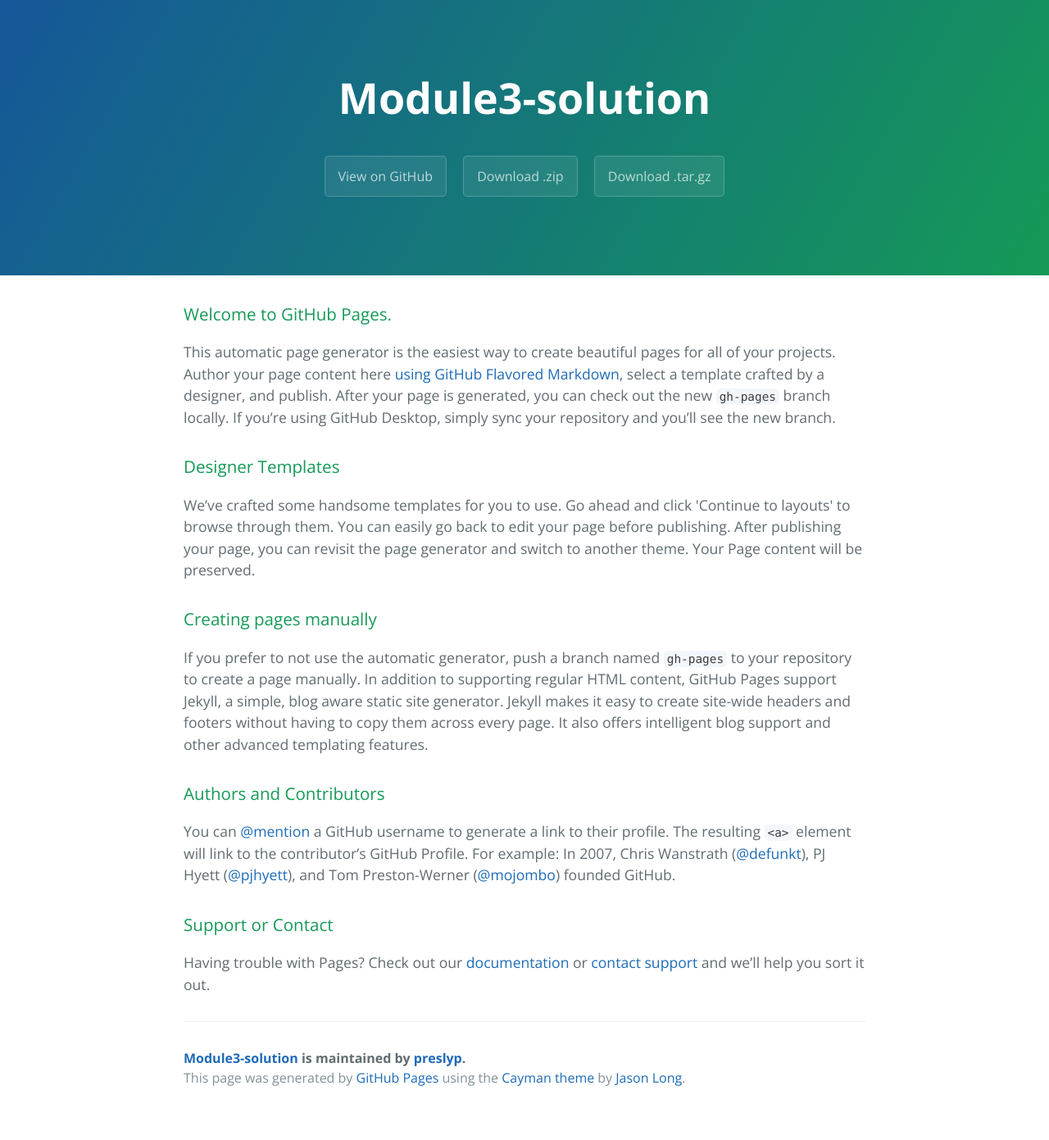
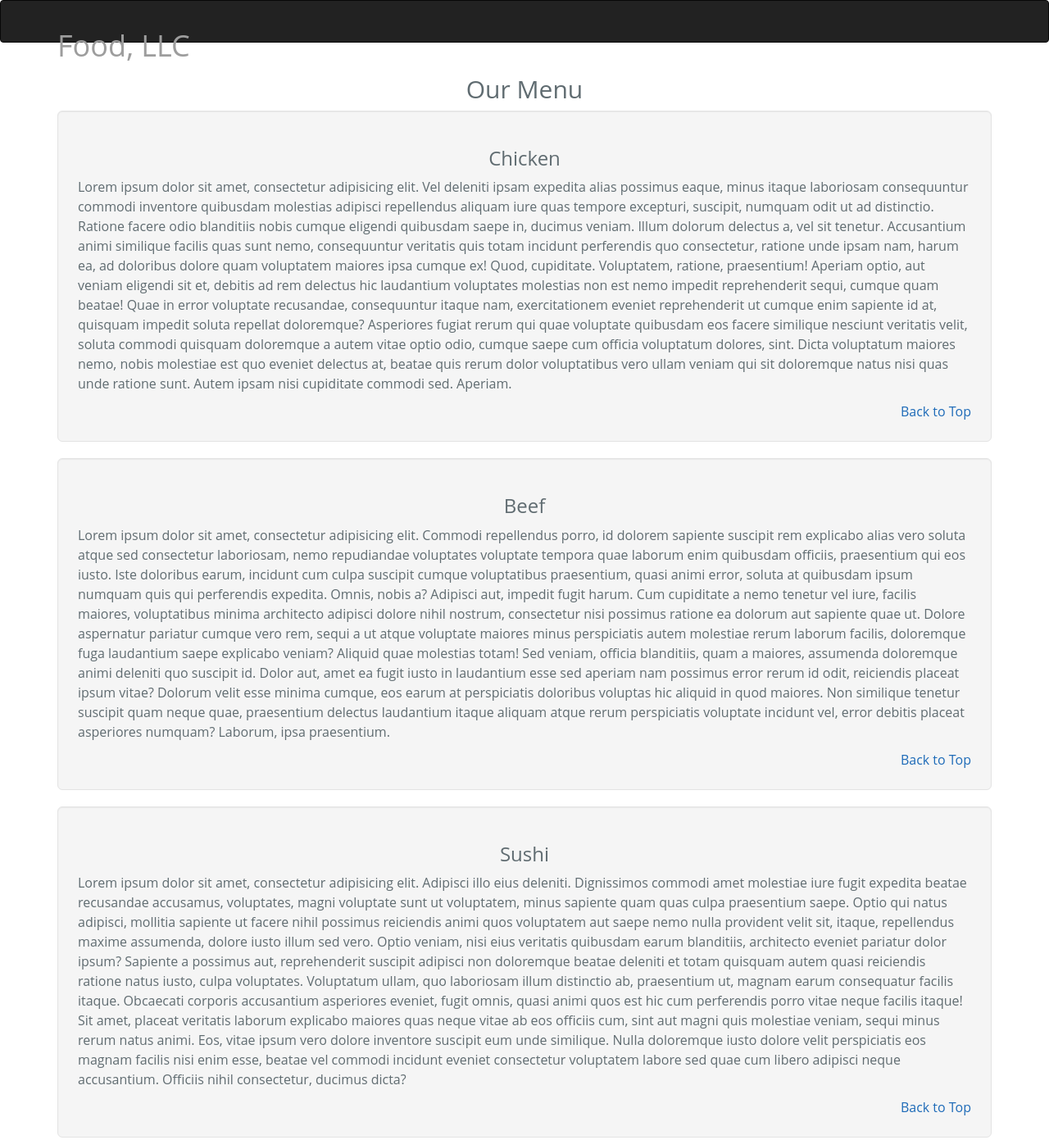
Before and after one commit to preslyp/module3-solution, a plain HTML site: page index.html in a window 1280 px wide. Shown: the whole page at 82% size. Before the commit the page ends 1359 px from the top, so only its background shows below. Drawn offline with nearby package versions, Linux system fonts and the light colour scheme.

Commit message:
Update index.html

```diff
--- a/index.html
+++ b/index.html
@@ -1,57 +1,87 @@
 <!DOCTYPE html>
-<html lang="en-us">
+<html lang="en">
   <head>
-    <meta charset="UTF-8">
-    <title>Module3-solution by preslyp</title>
+    <meta charset="utf-8">
+    <meta http-equiv="X-UA-Compatible" content="IE=edge">
     <meta name="viewport" content="width=device-width, initial-scale=1">
-    <link rel="stylesheet" type="text/css" href="stylesheets/normalize.css" media="screen">
-    <link href='https://fonts.googleapis.com/css?family=Open+Sans:400,700' rel='stylesheet' type='text/css'>
+    <!-- The above 3 meta tags *must* come first in the head; any other head content must come *after* these tags -->
+    <title>Module 3 Solution</title>
+
+    <!-- Bootstrap -->
+    <link rel="stylesheet" type="text/css" href="stylesheets/bootstrap.min.css" media="screen">
     <link rel="stylesheet" type="text/css" href="stylesheets/stylesheet.css" media="screen">
-    <link rel="stylesheet" type="text/css" href="stylesheets/github-light.css" media="screen">
+
+    <!-- HTML5 shim and Respond.js for IE8 support of HTML5 elements and media queries -->
+    <!-- WARNING: Respond.js doesn't work if you view the page via file:// -->
+    <!--[if lt IE 9]>
+      <script src="https://oss.maxcdn.com/html5shiv/3.7.3/html5shiv.min.js"></script>
+      <script src="https://oss.maxcdn.com/respond/1.4.2/respond.min.js"></script>
+    <![endif]-->
   </head>
   <body>
-    <section class="page-header">
-      <h1 class="project-name">Module3-solution</h1>
-      <h2 class="project-tagline"></h2>
-      <a href="https://github.com/preslyp/module3-solution" class="btn">View on GitHub</a>
-      <a href="https://github.com/preslyp/module3-solution/zipball/master" class="btn">Download .zip</a>
-      <a href="https://github.com/preslyp/module3-solution/tarball/master" class="btn">Download .tar.gz</a>
-    </section>
+    <header id="#top">
+      <nav class="navbar navbar-inverse">
+        <div class="container">
+          <div class="navbar-header">
+            <button type="button" class="navbar-toggle collapsed" data-toggle="collapse" data-target="#bs-example-navbar-collapse-1" aria-expanded="false">
+              <span class="sr-only">Toggle navigation</span>
+              <span class="icon-bar"></span>
+              <span class="icon-bar"></span>
+              <span class="icon-bar"></span>
+            </button>
+            <a class="navbar-brand" href="index.html"><h1>Food, LLC</h1></a>
+          </div>
 
-    <section class="main-content">
-      <h3>
-<a id="welcome-to-github-pages" class="anchor" href="#welcome-to-github-pages" aria-hidden="true"><span aria-hidden="true" class="octicon octicon-link"></span></a>Welcome to GitHub Pages.</h3>
+          <div class="collapse navbar-collapse" id="bs-example-navbar-collapse-1">
+            <ul class="nav navbar-nav text-center visible-xs">
+              <li><a href="#chicken">Chicken</a></li>
+              <li><a href="#beef">Beef</a></li>
+              <li><a href="#sushi">Sushi</a></li>
+            </ul>
+          </div><!-- /.navbar-collapse -->
+        </div><!-- /.container -->
+      </nav>
+    </header><!-- /header -->
 
-<p>This automatic page generator is the easiest way to create beautiful pages for all of your projects. Author your page content here <a href="https://guides.github.com/features/mastering-markdown/">using GitHub Flavored Markdown</a>, select a template crafted by a designer, and publish. After your page is generated, you can check out the new <code>gh-pages</code> branch locally. If you’re using GitHub Desktop, simply sync your repository and you’ll see the new branch.</p>
+    <main class="container">
 
-<h3>
-<a id="designer-templates" class="anchor" href="#designer-templates" aria-hidden="true"><span aria-hidden="true" class="octicon octicon-link"></span></a>Designer Templates</h3>
+      <h2 class="text-center">Our Menu</h3>
 
-<p>We’ve crafted some handsome templates for you to use. Go ahead and click 'Continue to layouts' to browse through them. You can easily go back to edit your page before publishing. After publishing your page, you can revisit the page generator and switch to another theme. Your Page content will be preserved.</p>
+      <section id="chichen" class="col-xs-12 col-sm-6 col-md-12 col-lg-12 well well-lg">
+        <header class="text-center">
+          <h3>Chicken</h3>
+        </header><!-- /header -->
+          <p>Lorem ipsum dolor sit amet, consectetur adipisicing elit. Vel deleniti ipsam expedita alias possimus eaque, minus itaque laboriosam consequuntur commodi inventore quibusdam molestias adipisci repellendus aliquam iure quas tempore excepturi, suscipit, numquam odit ut ad distinctio. Ratione facere odio blanditiis nobis cumque eligendi quibusdam saepe in, ducimus veniam. Illum dolorum delectus a, vel sit tenetur. Accusantium animi similique facilis quas sunt nemo, consequuntur veritatis quis totam incidunt perferendis quo consectetur, ratione unde ipsam nam, harum ea, ad doloribus dolore quam voluptatem maiores ipsa cumque ex! Quod, cupiditate. Voluptatem, ratione, praesentium! Aperiam optio, aut veniam eligendi sit et, debitis ad rem delectus hic laudantium voluptates molestias non est nemo impedit reprehenderit sequi, cumque quam beatae! Quae in error voluptate recusandae, consequuntur itaque nam, exercitationem eveniet reprehenderit ut cumque enim sapiente id at, quisquam impedit soluta repellat doloremque? Asperiores fugiat rerum qui quae voluptate quibusdam eos facere similique nesciunt veritatis velit, soluta commodi quisquam doloremque a autem vitae optio odio, cumque saepe cum officia voluptatum dolores, sint. Dicta voluptatum maiores nemo, nobis molestiae est quo eveniet delectus at, beatae quis rerum dolor voluptatibus vero ullam veniam qui sit doloremque natus nisi quas unde ratione sunt. Autem ipsam nisi cupiditate commodi sed. Aperiam. </p>
+        <footer class="text-right">
+          <a href="#top">Back to Top</a>
+        </footer>
+      </section>
 
-<h3>
-<a id="creating-pages-manually" class="anchor" href="#creating-pages-manually" aria-hidden="true"><span aria-hidden="true" class="octicon octicon-link"></span></a>Creating pages manually</h3>
+      <section id="beef" class="col-xs-12 col-sm-6 col-md-12 col-lg-12 well well-lg">
+        <header class="text-center">
+          <h3>Beef</h3>
+        </header><!-- /header -->
+          <p>Lorem ipsum dolor sit amet, consectetur adipisicing elit. Commodi repellendus porro, id dolorem sapiente suscipit rem explicabo alias vero soluta atque sed consectetur laboriosam, nemo repudiandae voluptates voluptate tempora quae laborum enim quibusdam officiis, praesentium qui eos iusto. Iste doloribus earum, incidunt cum culpa suscipit cumque voluptatibus praesentium, quasi animi error, soluta at quibusdam ipsum numquam quis qui perferendis expedita. Omnis, nobis a? Adipisci aut, impedit fugit harum. Cum cupiditate a nemo tenetur vel iure, facilis maiores, voluptatibus minima architecto adipisci dolore nihil nostrum, consectetur nisi possimus ratione ea dolorum aut sapiente quae ut. Dolore aspernatur pariatur cumque vero rem, sequi a ut atque voluptate maiores minus perspiciatis autem molestiae rerum laborum facilis, doloremque fuga laudantium saepe explicabo veniam? Aliquid quae molestias totam! Sed veniam, officia blanditiis, quam a maiores, assumenda doloremque animi deleniti quo suscipit id. Dolor aut, amet ea fugit iusto in laudantium esse sed aperiam nam possimus error rerum id odit, reiciendis placeat ipsum vitae? Dolorum velit esse minima cumque, eos earum at perspiciatis doloribus voluptas hic aliquid in quod maiores. Non similique tenetur suscipit quam neque quae, praesentium delectus laudantium itaque aliquam atque rerum perspiciatis voluptate incidunt vel, error debitis placeat asperiores numquam? Laborum, ipsa praesentium.</p>
+        <footer class="text-right">
+          <a href="#top">Back to Top</a>
+        </footer>
+      </section>
 
-<p>If you prefer to not use the automatic generator, push a branch named <code>gh-pages</code> to your repository to create a page manually. In addition to supporting regular HTML content, GitHub Pages support Jekyll, a simple, blog aware static site generator. Jekyll makes it easy to create site-wide headers and footers without having to copy them across every page. It also offers intelligent blog support and other advanced templating features.</p>
-
-<h3>
-<a id="authors-and-contributors" class="anchor" href="#authors-and-contributors" aria-hidden="true"><span aria-hidden="true" class="octicon octicon-link"></span></a>Authors and Contributors</h3>
-
-<p>You can <a href="https://help.github.com/articles/basic-writing-and-formatting-syntax/#mentioning-users-and-teams" class="user-mention">@mention</a> a GitHub username to generate a link to their profile. The resulting <code>&lt;a&gt;</code> element will link to the contributor’s GitHub Profile. For example: In 2007, Chris Wanstrath (<a href="https://github.com/defunkt" class="user-mention">@defunkt</a>), PJ Hyett (<a href="https://github.com/pjhyett" class="user-mention">@pjhyett</a>), and Tom Preston-Werner (<a href="https://github.com/mojombo" class="user-mention">@mojombo</a>) founded GitHub.</p>
-
-<h3>
-<a id="support-or-contact" class="anchor" href="#support-or-contact" aria-hidden="true"><span aria-hidden="true" class="octicon octicon-link"></span></a>Support or Contact</h3>
-
-<p>Having trouble with Pages? Check out our <a href="https://help.github.com/pages">documentation</a> or <a href="https://github.com/contact">contact support</a> and we’ll help you sort it out.</p>
-
-      <footer class="site-footer">
-        <span class="site-footer-owner"><a href="https://github.com/preslyp/module3-solution">Module3-solution</a> is maintained by <a href="https://github.com/preslyp">preslyp</a>.</span>
-
-        <span class="site-footer-credits">This page was generated by <a href="https://pages.github.com">GitHub Pages</a> using the <a href="https://github.com/jasonlong/cayman-theme">Cayman theme</a> by <a href="https://twitter.com/jasonlong">Jason Long</a>.</span>
-      </footer>
-
-    </section>
+      <section id="sushi" class="col-xs-12 col-sm-12 col-md-12 col-lg-12 well well-lg">
+        <header class="text-center">
+          <h3>Sushi</h3>
+        </header><!-- /header -->
+          <p>Lorem ipsum dolor sit amet, consectetur adipisicing elit. Adipisci illo eius deleniti. Dignissimos commodi amet molestiae iure fugit expedita beatae recusandae accusamus, voluptates, magni voluptate sunt ut voluptatem, minus sapiente quam quas culpa praesentium saepe. Optio qui natus adipisci, mollitia sapiente ut facere nihil possimus reiciendis animi quos voluptatem aut saepe nemo nulla provident velit sit, itaque, repellendus maxime assumenda, dolore iusto illum sed vero. Optio veniam, nisi eius veritatis quibusdam earum blanditiis, architecto eveniet pariatur dolor ipsum? Sapiente a possimus aut, reprehenderit suscipit adipisci non doloremque beatae deleniti et totam quisquam autem quasi reiciendis ratione natus iusto, culpa voluptates. Voluptatum ullam, quo laboriosam illum distinctio ab, praesentium ut, magnam earum consequatur facilis itaque. Obcaecati corporis accusantium asperiores eveniet, fugit omnis, quasi animi quos est hic cum perferendis porro vitae neque facilis itaque! Sit amet, placeat veritatis laborum explicabo maiores quas neque vitae ab eos officiis cum, sint aut magni quis molestiae veniam, sequi minus rerum natus animi. Eos, vitae ipsum vero dolore inventore suscipit eum unde similique. Nulla doloremque iusto dolore velit perspiciatis eos magnam facilis nisi enim esse, beatae vel commodi incidunt eveniet consectetur voluptatem labore sed quae cum libero adipisci neque accusantium. Officiis nihil consectetur, ducimus dicta?</p>
+        <footer class="text-right">
+          <a href="#top">Back to Top</a>
+        </footer>
+      </section>
+  </main>
 
 
+    <!-- jQuery (necessary for Bootstrap's JavaScript plugins) -->
+    <script src="https://ajax.googleapis.com/ajax/libs/jquery/1.12.4/jquery.min.js"></script>
+    <!-- Include all compiled plugins (below), or include individual files as needed -->
+    <script src="js/bootstrap.min.js"></script>
   </body>
 </html>
```
